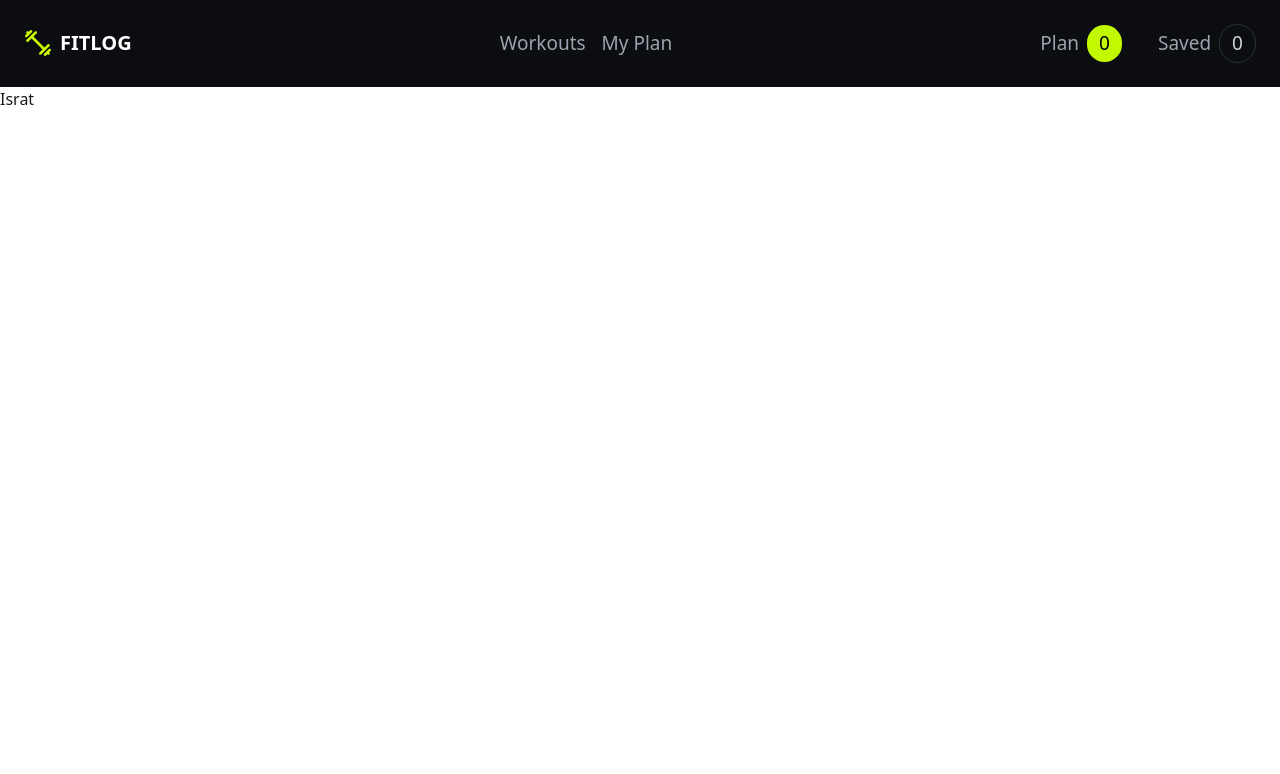
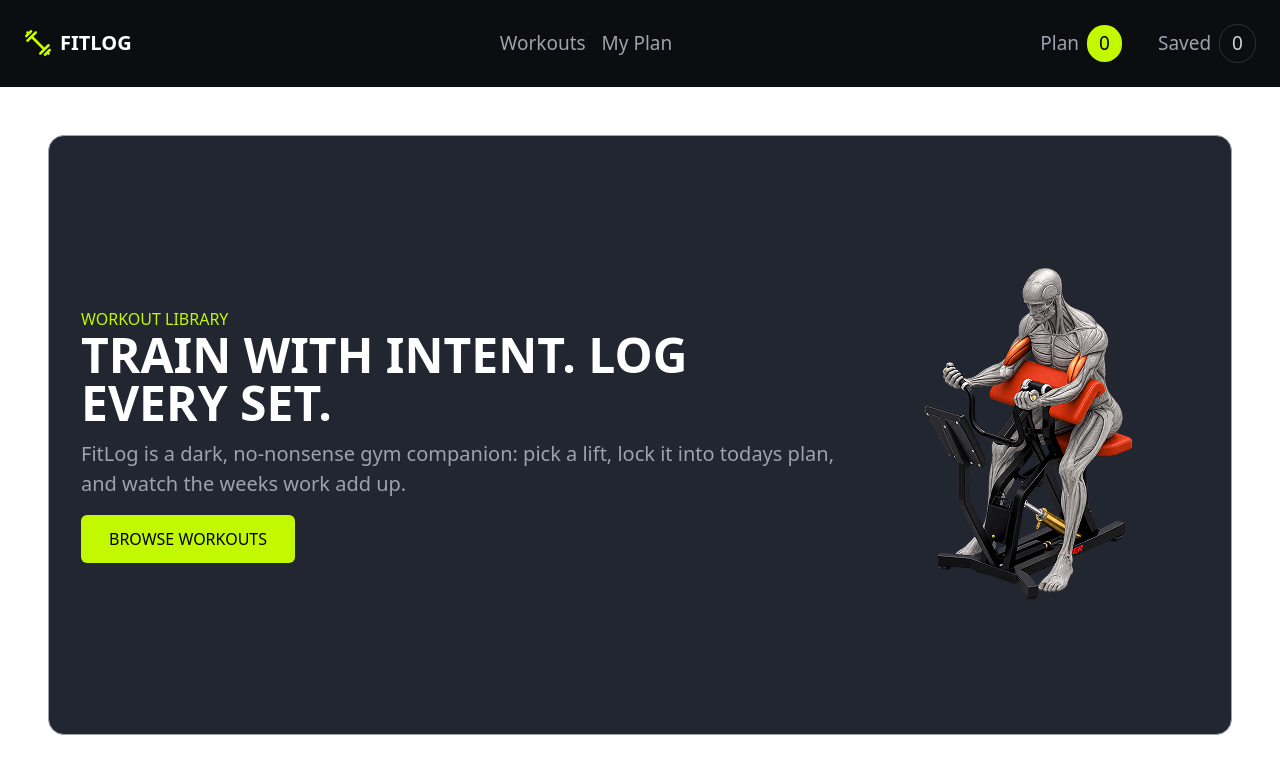
Before and after one commit to ijannathalima-ux/Fit-Log-A6, a Next.js app: page / in a window 1280 px wide. Shown: the top 774 px of the page. Built offline with nearby package versions, Linux system fonts and the light colour scheme.

Commit message:
Create banner section with content and image

```diff
--- /dev/null
+++ b/src/app/components/homepage/Banner.tsx
@@ -0,0 +1,26 @@
+import Image from "next/image";
+import BannerImage from "@/app/assets/banner.png";
+
+const BannerPage = () => {
+    return (
+        <div className="p-12 ">
+            <div className="container mx-auto flex justify-center items-center gap-5 p-8 bg-[#222630] rounded-2xl border border-[#9CA3AF] h-150">
+            {/* left side */}
+            <div className="">
+                <span className="text-[#C2F800] font-medium">WORKOUT LIBRARY</span>
+                <h2 className="text-[#FFFFFF] text-5xl font-extrabold mb-3">TRAIN WITH INTENT. LOG<br></br>
+                    EVERY SET.</h2>
+                <p className="text-[#9CA3AF] text-[20px] mb-4">FitLog is a dark, no-nonsense gym companion: pick a lift, lock it
+                    into todays plan, and watch the weeks work add up.</p>
+                <button className="bg-[#C2F800] font-medium py-3 px-7 text-[#000000] rounded-md">BROWSE WORKOUTS</button>
+            </div>
+
+
+            {/* right side */}
+            <Image src={BannerImage} alt="FitLog Image" className="w-85 h-auto"/>
+        </div>
+        </div>
+    );
+};
+
+export default BannerPage;
--- a/src/app/components/shared/Footer.tsx
+++ b/src/app/components/shared/Footer.tsx
@@ -0,0 +1,18 @@
+import Image from "next/image";
+import Logo from "@/app/assets/logo.png";
+
+const FooterPage = () => {
+    return (
+        <div className="container mx-auto flex">
+            <div className="flex justify-center items-center gap-2">
+                <Image src={Logo} alt="FitLog logo" />
+                <span className="text-[#FFFFFF] font-bold text-[20px]">FITLOG</span>
+            </div>
+            <div>
+                <p>© 2026 FitLog — Workout Library. Train hard, log honest.</p>
+            </div>
+        </div>
+    );
+};
+
+export default FooterPage;
--- a/src/app/components/shared/Navbar.tsx
+++ b/src/app/components/shared/Navbar.tsx
@@ -4,7 +4,7 @@ import Link from "next/link";
 
 const NavbarPage = () => {
     return (
-        <div className="bg-[#0C0D10]">
+        <div className="bg-[#0C0D10] sticky top-0 z-40">
             <div className="container mx-auto p-6">
                 <div className="flex justify-between">
 
@@ -14,6 +14,7 @@ const NavbarPage = () => {
                         <span className="text-[#FFFFFF] font-bold text-[20px]">FITLOG</span>
                     </div>
 
+                    {/* navbar menu */}
                     <ul className="flex justify-center items-center gap-4 text-[19px] text-[#9CA3AF] font-medium">
                         <li><Link href="/">Workouts</Link></li>
                         <li><Link href="/my-plan">My Plan</Link></li>
@@ -28,7 +29,7 @@ const NavbarPage = () => {
                         </Link>
 
                         {/* saved button */}
-                    <Link href ="/my-plan" className="flex items-center gap-2">
+                        <Link href="/my-plan" className="flex items-center gap-2">
                             <span> Saved </span>
                             <span className="border border-[#2D313B] rounded-full text-[#D1D5DB] py-1 px-3">0</span>
                         </Link>
--- a/src/app/layout.tsx
+++ b/src/app/layout.tsx
@@ -2,6 +2,7 @@ import type { Metadata } from "next";
 import { Geist, Geist_Mono } from "next/font/google";
 import "./globals.css";
 import NavbarPage from "./components/shared/Navbar";
+
 
 const geistSans = Geist({
   variable: "--font-geist-sans",
--- a/src/app/page.tsx
+++ b/src/app/page.tsx
@@ -1,7 +1,8 @@
-import Image from "next/image";
+import BannerPage from "./components/homepage/Banner";
+
 
 export default function Home() {
   return (
-   <h2>Israt</h2>
+   <BannerPage/>
   );
 }
```
Lines whose indentation alone changed are shown as unchanged.
